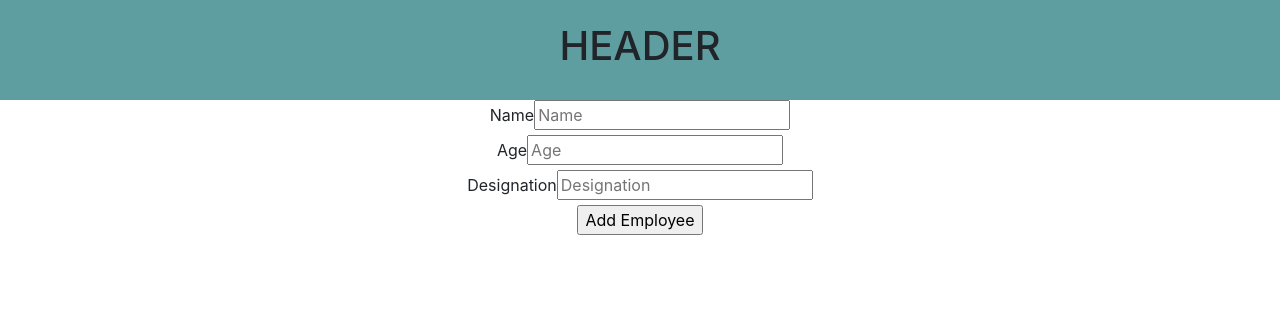
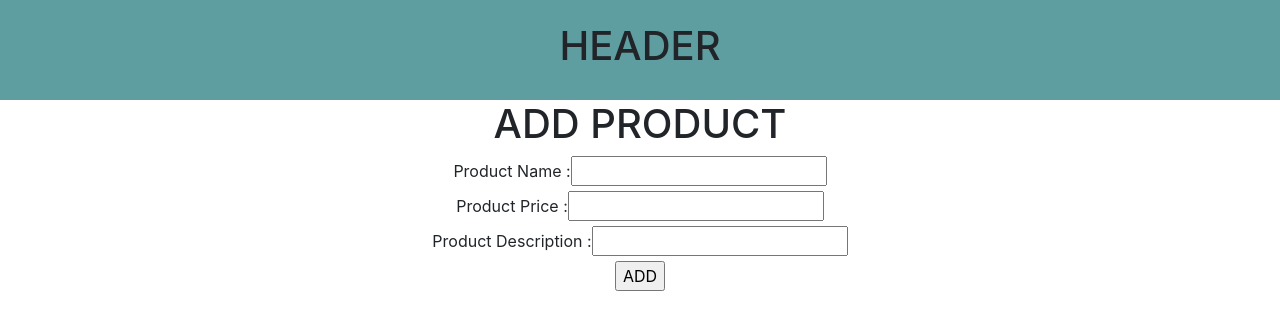
Before and after one commit to samirvithlani/MERN_react_gen, a React (Create React App) app: page / in a window 1280 px wide. Shown: the top 330 px of the page. Built offline with nearby package versions, Linux system fonts and the light colour scheme.

Commit message:
form , and valiation

```diff
--- a/package.json
+++ b/package.json
@@ -8,6 +8,7 @@
     "@testing-library/user-event": "^13.5.0",
     "react": "^18.2.0",
     "react-dom": "^18.2.0",
+    "react-hook-form": "^7.45.1",
     "react-scripts": "5.0.1",
     "web-vitals": "^2.1.4"
   },
--- a/src/App.js
+++ b/src/App.js
@@ -7,6 +7,8 @@ import { Students } from "./propsdemo/Students";
 import { Employee } from "./propsdemo/Employee";
 import { UserForm } from "./components/UserForm";
 import { EmployeeForm } from "./components/EmployeeForm";
+import { StudentReg } from "./components/StudentReg";
+import { ProductReg } from "./components/ProductReg";
 
 function App() {
 
@@ -28,8 +30,10 @@ function App() {
   return (
     <div className="App">
       <Header headertitle = {title}/>
+      {/* <StudentReg/> */}
+      <ProductReg/>
       {/* <UserForm/> */}
-      <EmployeeForm/>
+      {/* <EmployeeForm/> */}
       {/* <Employee/> */}
       {/* <Students t = {title} add = {addresss} style = {style}/> */}
       {/* <Header/>
--- a/src/components/EmployeeForm.jsx
+++ b/src/components/EmployeeForm.jsx
@@ -4,6 +4,7 @@ export const EmployeeForm = () => {
     const submit = (e)=>{
         e.preventDefault()
         alert(name+" "+age+" "+designation)
+        //console.log(name+" "+age+" "+designation)
     }
     const [name, setname] = useState('')
     const [age, setage] = useState()
--- /dev/null
+++ b/src/components/ProductReg.jsx
@@ -0,0 +1,73 @@
+import React from "react";
+import { useForm } from "react-hook-form";
+
+export const ProductReg = () => {
+  const {
+    register,
+    handleSubmit,
+    formState: { errors },
+  } = useForm();
+
+  const addProduct = (product) => {
+    alert("submitted")
+    console.log(product);
+  }
+
+
+  const validationSchema = {
+    pname:{
+        required:{
+            value:true,
+            message:"product name is required.."
+        }
+    },
+    pprice:{
+        min:{
+            value:100,
+            message:"price should be greater than 100"
+        }
+    },
+    pdescription:{
+        required:{
+            value:true,
+            message:"product description is required.."
+        },
+        minLength:{
+            value:10,
+            message:"product description should be greater than 10"
+        },maxLength:{
+            value:100,
+            message:"product description should be less than 100"
+        }
+    }
+  }
+
+  console.log("error...",errors)
+  return (
+    <div>
+      <h1>ADD PRODUCT</h1>
+      <form onSubmit={handleSubmit(addProduct)}>
+        <div>
+            <label>Product Name :</label>
+            {/* <input type="text" {...register("pname",{required:{value:true,message:"product name is required.."}})}></input> */}
+            <input type="text" {...register("pname",validationSchema.pname)}></input>
+            <span>{errors.pname?.message}</span>
+        </div>
+        <div>
+            <label>Product Price :</label>
+            <input type ="number" {...register("pprice",validationSchema.pprice)}></input>
+            <span>{errors.pprice?.message}</span>
+        </div>
+        <div>
+            <label>Product Description :</label>
+            <input type="text" {...register("pdescription",validationSchema.pdescription)}></input>
+            <span>{errors.pdescription?.message}</span>
+        </div>
+        <div>
+            <input type="submit" value="ADD"></input>
+        </div>
+
+      </form>
+    </div>
+  );
+};
--- /dev/null
+++ b/src/components/StudentReg.jsx
@@ -0,0 +1,47 @@
+import React from 'react'
+import { useForm } from 'react-hook-form';
+
+export const StudentReg = () => {
+    const {register, handleSubmit} = useForm();
+    const submit = (data)=>{
+        console.log(data);
+    }
+    //... speraed operator
+    //register array
+    //name push
+  return (
+    <div>
+
+        <h1>STUDENT Registration</h1>
+        <form onSubmit={handleSubmit(submit)}>
+        <div>
+            <label htmlFor="name">Name</label>
+            <input type="text" {...register("name")}></input>
+        </div>
+        <div>
+            <label htmlFor="email">Email</label>
+            <input type="email" {...register("email")}></input>
+        </div>
+        <div>
+            <label>age</label>
+            <input type="number" {...register("age")}></input>
+        </div>
+        <div>
+            <label>GENDER</label>
+            <br></br>
+            MALE: <input type="radio" name ="gender" value="male" {...register("gender")}></input>
+            FEMALE: <input type="radio" name ="gender" value="female" {...register("gender")}></input>
+        </div>
+        <div>SELECT STREAM</div>
+            <select {...register("stream")}>
+                <option value="science">SCIENCE</option>
+                <option value="commerce">COMMERCE</option>
+                <option value="arts">ARTS</option>
+            </select>
+        <div>
+            <input type="submit" value="Submit"></input>
+        </div>
+        </form>
+    </div>
+  )
+}
```
Also changed, not shown: task.txt (added), 1 other file (tests, documents, lock files or other folders).
